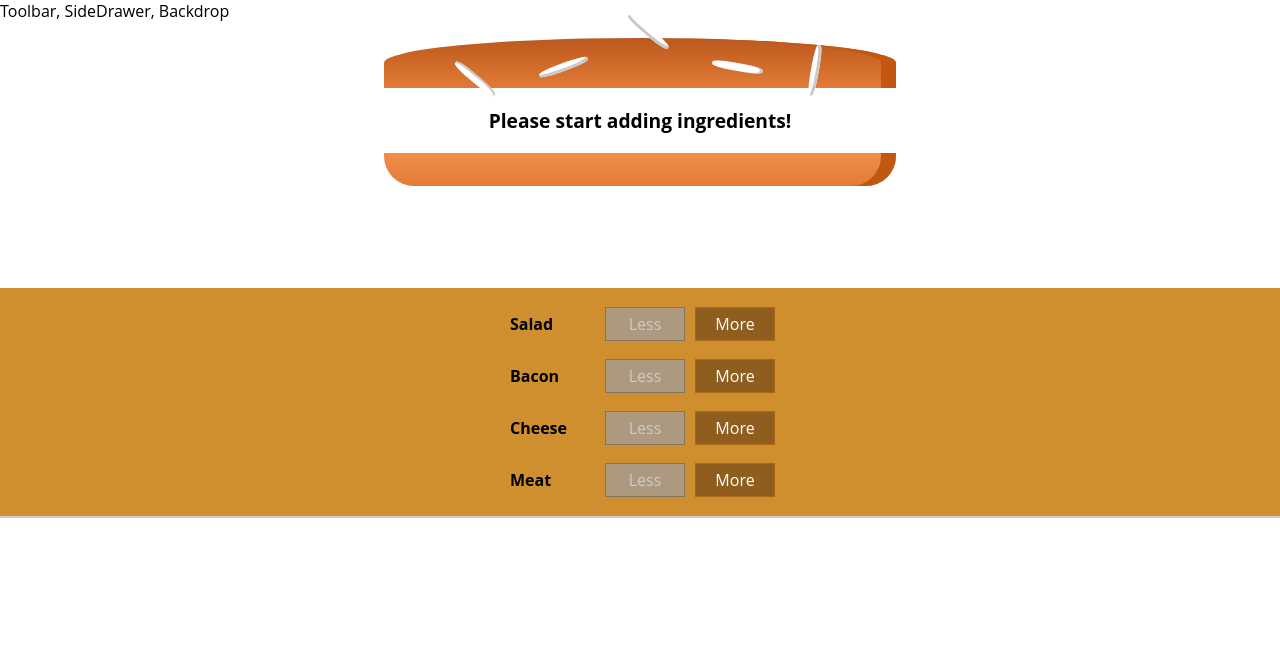
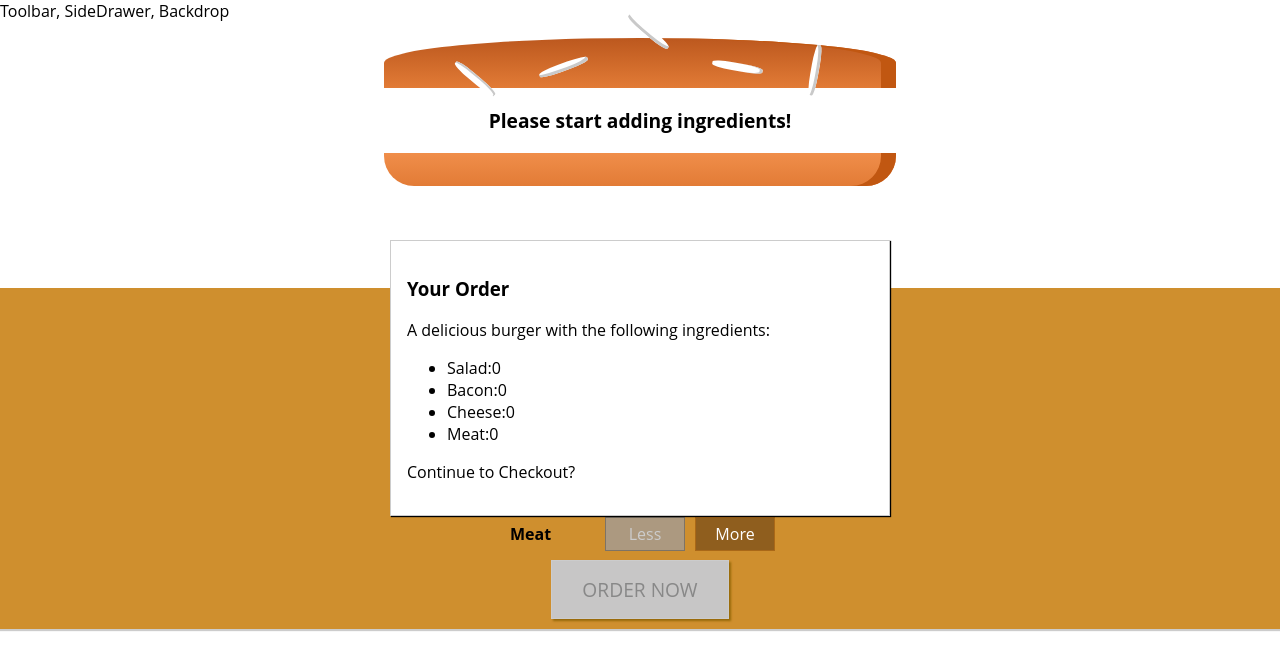
Before and after one commit to rainacho/burgerBuilderWithReact, a React app: page / in a window 1280 px wide. Shown: the top 670 px of the page. Built offline with nearby package versions, Linux system fonts and the light colour scheme.

Commit message:
updated with lesson 167

```diff
--- a/src/components/Burger/BuildControls/BuildControl/BuildControl.js
+++ b/src/components/Burger/BuildControls/BuildControl/BuildControl.js
@@ -2,7 +2,6 @@
 import classes from './BuildControl.css';
 
 const buildControl = (props) => {
-    console.log("buildcontrol is build!");
     return (
         <div className = {classes.BuildControl}>
             <div className = {classes.Label}>{props.label}</div>
--- a/src/components/Burger/BuildControls/BuildControls.css
+++ b/src/components/Burger/BuildControls/BuildControls.css
@@ -8,3 +8,45 @@
     margin: auto;
     padding: 10px 0;
 }
+
+
+.OrderButton {
+    background-color: #DAD735;
+    outline: none;
+    cursor: pointer;
+    border: 1px solid #966909;
+    color: #966909;
+    font-family: inherit;
+    font-size: 1.2em;
+    padding: 15px 30px;
+    box-shadow: 2px 2px 2px #966909;
+}
+
+.OrderButton:hover, .OrderButton:active {
+    background-color: #A0DB41;
+    border: 1px solid #966909;
+    color: #966909;
+}
+
+.OrderButton:disabled {
+    background-color: #C7C6C6;
+    cursor: not-allowed;
+    border: 1px solid #ccc;
+    color: #888888;
+}
+
+.OrderButton:not(:disabled) {
+    animation: enable 0.3s linear;
+}
+
+@keyframes enable {
+    0% {
+        transform: scale(1);
+    }
+    60% {
+        transform: scale(1.1);
+    }
+    100% {
+        transform: scale(1);
+    }
+}
--- a/src/components/Burger/BuildControls/BuildControls.js
+++ b/src/components/Burger/BuildControls/BuildControls.js
@@ -12,9 +12,9 @@
 ]
 
 const buildControls = (props) => {
-    console.log("buildcontrols is build!");
     return (
         <div className = {classes.BuildControls}>
+            <p>Current Price: <strong>{props.price.toFixed(2)}</strong></p>
             { controls.map(ctrl => {
                 return(
                     <BuildControl
@@ -22,9 +22,12 @@
                         label={ctrl.label}
                         added={() => props.ingredientAdded(ctrl.type)}
                         removed={() => props.ingredientRemoved(ctrl.type)}
-                        disabled={props.disabled} />
+                        disabled={props.disabled[ctrl.type]} />
                 );
             })}
+            <button
+                className={classes.OrderButton}
+                disabled={!props.purchasable}>ORDER NOW</button>
         </div>
 
     );
--- a/src/components/Burger/Burger.js
+++ b/src/components/Burger/Burger.js
@@ -16,7 +16,6 @@
         transformedIngredients = <p>Please start adding ingredients!</p>
     }
 
-    console.log("burger is rendered!");
     return (
         <div className={classes.Burger}>
             <BurgerIngredient type="bread-top" />
--- /dev/null
+++ b/src/components/Burger/OrderSummary/OrderSummary.js
@@ -0,0 +1,25 @@
+import React from 'react';
+
+const orderSummary = (props) => {
+    const ingredientSummary = Object.keys(props.ingredients)
+        .map(igKey => {
+             return (
+                <li key={igKey}>
+                    <span style={{textTransform: 'capitalize'}}>{igKey}</span>:{props.ingredients[igKey]}
+                </li>
+             );
+        });
+
+    return (
+        <div>
+            <h3>Your Order</h3>
+            <p>A delicious burger with the following ingredients:</p>
+            <ul>
+                {ingredientSummary}
+            </ul>
+            <p>Continue to Checkout?</p>
+        </div>
+    );
+};
+
+export default orderSummary;
--- /dev/null
+++ b/src/components/UI/Modal/Modal.css
@@ -0,0 +1,20 @@
+.Modal {
+    position: fixed;
+    z-index: 500;
+    background-color: white;
+    width: 70%;
+    border: 1px solid #ccc;
+    box-shadow: 1px 1px 1px black;
+    padding: 16px;
+    left: 15%;
+    top: 30%;
+    box-sizing: border-box;
+    transition: all 0.3s ease-out;
+}
+
+@media (min-width: 600px) {
+    .Modal {
+        width: 500px;
+        left: calc(50% - 250px);
+    }
+}
--- /dev/null
+++ b/src/components/UI/Modal/Modal.js
@@ -0,0 +1,13 @@
+import React from 'react';
+
+import classes from './Modal.css';
+
+const modal = (props) => {
+    return (
+        <div className={classes.Modal}>
+            {props.children}
+        </div>
+    );
+};
+
+export default modal;
--- a/src/containers/BurgerBuilder/BurgerBuilder.js
+++ b/src/containers/BurgerBuilder/BurgerBuilder.js
@@ -1,6 +1,8 @@
 import React, {Component} from 'react';
 import Burger from '../../components/Burger/Burger';
 import BuildControls from '../../components/Burger/BuildControls/BuildControls';
+import Modal from '../../components/UI/Modal/Modal';
+import OrderSummary from '../../components/Burger/OrderSummary/OrderSummary';
 
 const INGREDIENT_PRICES = {
     salad: 0.5,
@@ -21,7 +23,19 @@
             cheese : 0,
             meat : 0
         },
-        totalPrice: 4
+        totalPrice: 4,
+        purchasable: false
+    }
+
+    updatePurchaseState(ingredients){
+        const sum = Object.keys(ingredients)
+            .map(igKey => {
+                return ingredients[igKey]; //[salad, bacon, cheese, meat]
+            })
+            .reduce((acc, cur) => {
+                return acc + cur;
+            }, 0);
+        this.setState({purchasable: sum > 0});
     }
 
     addIngredientHandler = (type) => {
@@ -34,7 +48,9 @@
         const priceAddition = INGREDIENT_PRICES[type];
         const oldPrice = this.state.totalPrice;
         const newPrice = oldPrice + priceAddition;
-        this.setState({totalPrice: newPrice, ingredients: updatedIngredients});
+        this.setState(
+            {totalPrice: newPrice, ingredients: updatedIngredients});
+        this.updatePurchaseState(updatedIngredients);
     }
 
     removeIngredientHandler = (type) => {
@@ -53,6 +69,7 @@
         const oldPrice = this.state.totalPrice;
         const newPrice = oldPrice - priceDeduction;
         this.setState({totalPrice: newPrice, ingredients: updatedIngredients});
+        this.updatePurchaseState();
     }
 
     render() {
@@ -73,15 +90,18 @@
             // }
         }
 
-        console.log(disabledInfo);
-
         return (
             <div>
+                <Modal>
+                    <OrderSummary ingredients = {this.state.ingredients}/>
+                </Modal>
                 <Burger ingredients = {this.state.ingredients} />
                 <BuildControls
                     ingredientAdded = {this.addIngredientHandler}
                     ingredientRemoved = {this.removeIngredientHandler}
-                    disabled = {disabledInfo} />
+                    disabled = {disabledInfo}
+                    purchasable = {this.state.purchasable}
+                    price={this.state.totalPrice}/>
             </div>
         );
     }
```
Also changed, not shown: src/components/UI/Backdrop/Backdrop.js (added).
